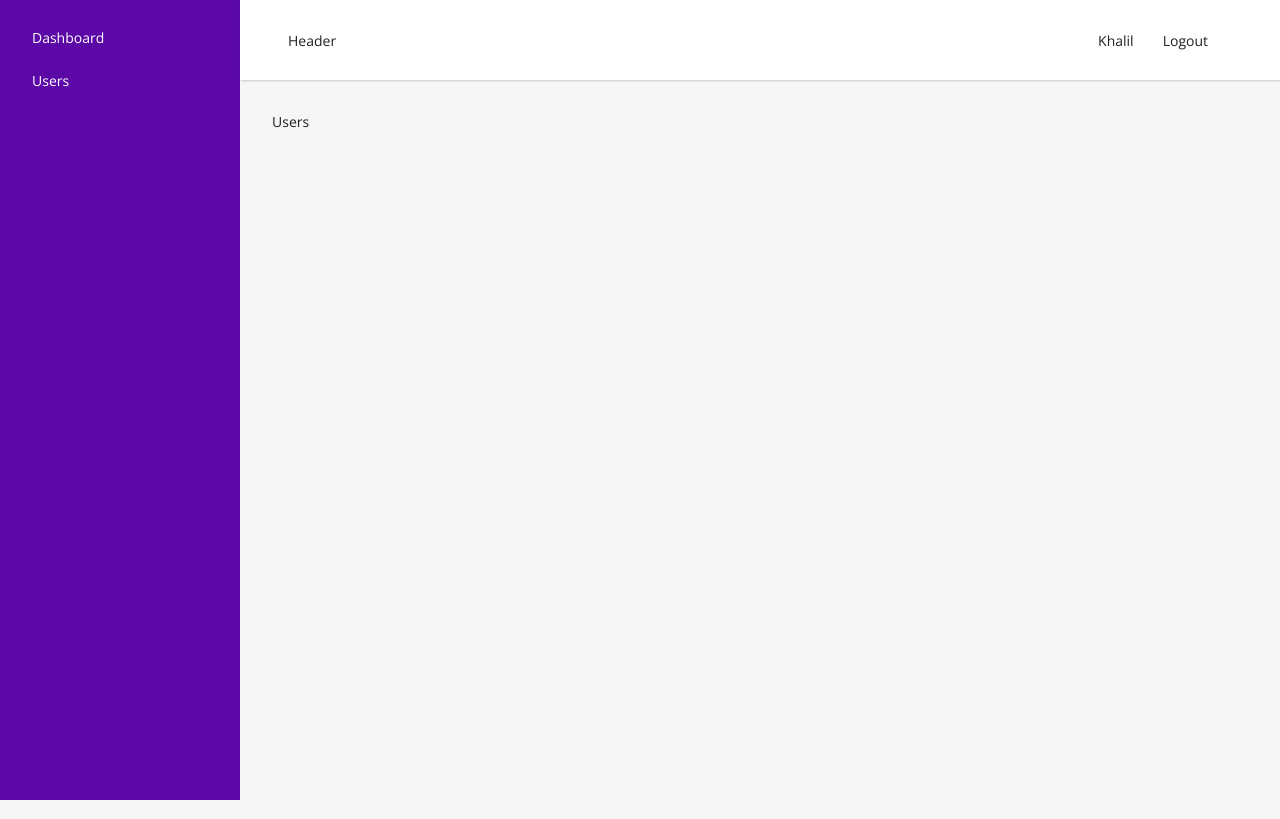
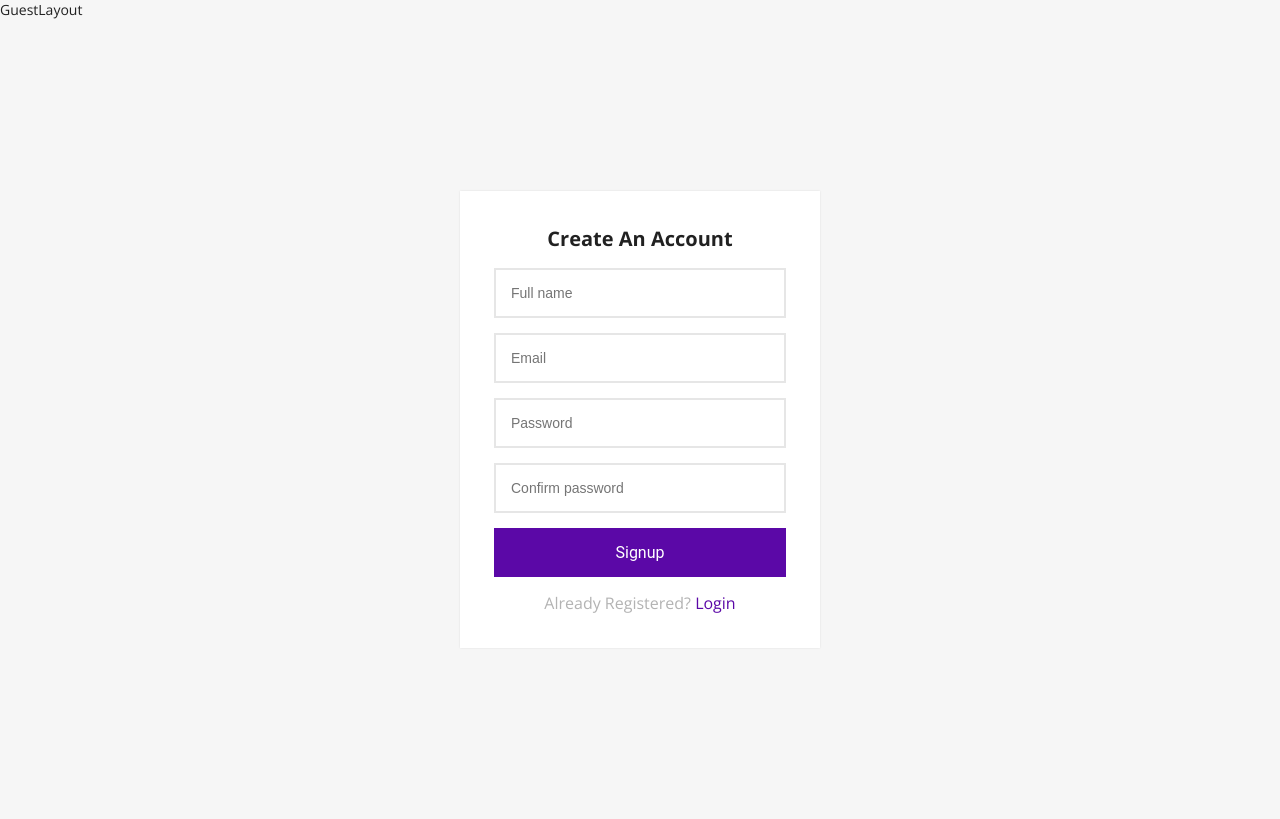
Before and after one commit to KhalilAbbasWakilni/laravelReact, a React (Create React App) app in the folder client/: page /signup in a window 1280 px wide. Before the commit this address led to /users. Built offline with nearby package versions, Linux system fonts and the light colour scheme.

Commit message:
Guest Layout signup + login

```diff
--- a/client/src/components/DefaultLayout.jsx
+++ b/client/src/components/DefaultLayout.jsx
@@ -28,7 +28,7 @@ const DefaultLayout = () => {
                 <div>Header</div>
                 <div>
                     {user.name}
-                    <a href='' onClick={handleLogout} className='btn-logout'>Logout</a>
+                    <a href='/' onClick={handleLogout} className='btn-logout'>Logout</a>
                 </div>
 
             </header>
--- a/client/src/contexts/ContextProvider.js
+++ b/client/src/contexts/ContextProvider.js
@@ -12,9 +12,9 @@ export const ContextProvider = ({children}) => {
     const [user, setUser] =  useState({
         name:"Khalil",
     });
-    const [token, _setToken] = useState('123');
+    const [token, _setToken] = useState(localStorage.getItem('ACCESS_TOKEN'));
 
-    //localStorage.getItem('ACCESS_TOKEN')
+
 
     const setToken = (token) => {
         _setToken(token)
--- a/client/src/pages/Login.jsx
+++ b/client/src/pages/Login.jsx
@@ -1,8 +1,26 @@
 import React from 'react'
+import { Link } from 'react-router-dom';
 
 const Login = () => {
+
+    const handleLogin = (e) => {
+        e.preventDefault();
+    }
+
   return (
-    <div>Login</div>
+    <div className='login-signup-form animated fadeInDown'>
+        <div className='form'>
+            <form onSubmit={handleLogin}>
+                <h1 className='title'>Login Into Your Account</h1>
+                <input type='email' placeholder='Email'/>
+                <input type='password' placeholder='Password'/>
+                <button className='btn btn-block'>Login</button>
+                <p className='message'>
+                    Not Registered? <Link to="/signup">Create An Account</Link>
+                </p>
+            </form>
+        </div>
+    </div>
   )
 }
 
--- a/client/src/pages/Signup.jsx
+++ b/client/src/pages/Signup.jsx
@@ -1,8 +1,30 @@
 import React from 'react'
+import { Link } from 'react-router-dom';
 
 const Signup = () => {
+
+    const handleSignup = (e) => {
+        e.preventDefault();
+    }
+
   return (
-    <div>Signup</div>
+    <div>
+         <div className='login-signup-form animated fadeInDown'>
+        <div className='form'>
+            <form onSubmit={handleSignup}>
+                <h1 className='title'>Create An Account</h1>
+                <input type='text' placeholder='Full name'/>
+                <input type='email' placeholder='Email'/>
+                <input type='password' placeholder='Password'/>
+                <input type='password' placeholder='Confirm password'/>
+                <button className='btn btn-block'>Signup</button>
+                <p className='message'>
+                    Already Registered? <Link to="/login">Login</Link>
+                </p>
+            </form>
+        </div>
+    </div>
+    </div>
   )
 }
 
```
